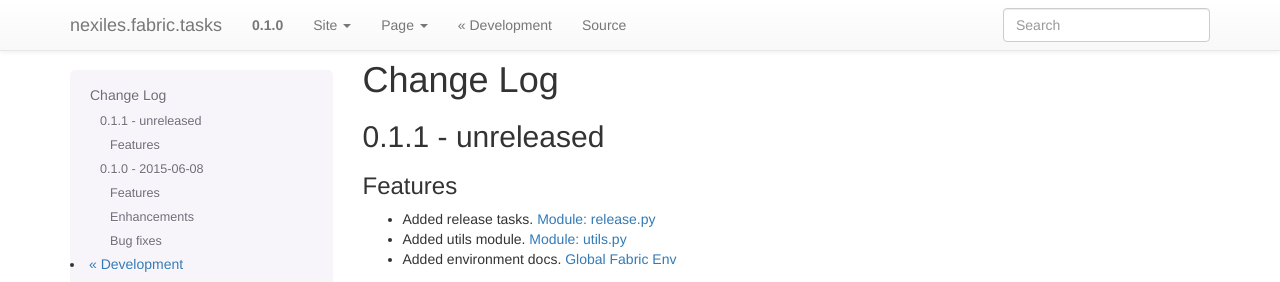
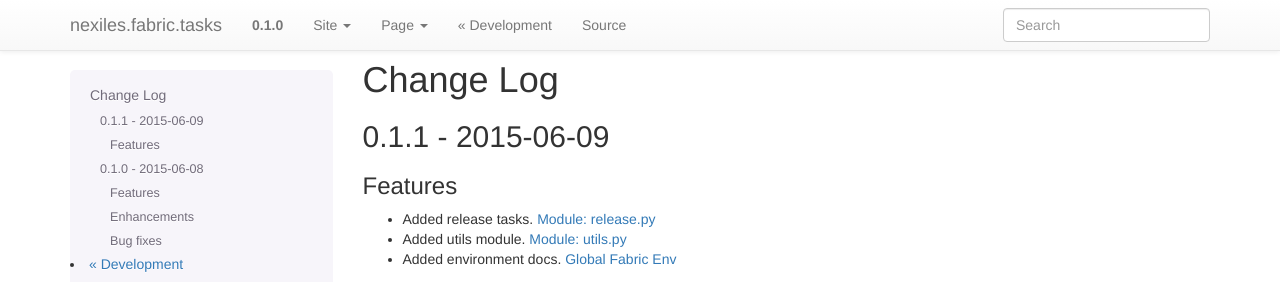
Before and after one commit to nexiles/nexiles.fabric.tasks, a Sphinx documentation site: the page built from docs/changelog.rst, in a window 1280 px wide. Shown: the top 282 px of the page. Built offline with Sphinx 7.4.7, drawn with Linux system fonts in a browser that asks for light colours.

Commit message:
Documentation
Updated change log.

Signed-off-by: Stefan Eletzhofer <se@nexiles.de>

```diff
--- a/docs/changelog.rst
+++ b/docs/changelog.rst
@@ -4,7 +4,7 @@
 Change Log
 ==========
 
-0.1.1 - unreleased
+0.1.1 - 2015-06-09
 ==================
 
 Features
```
